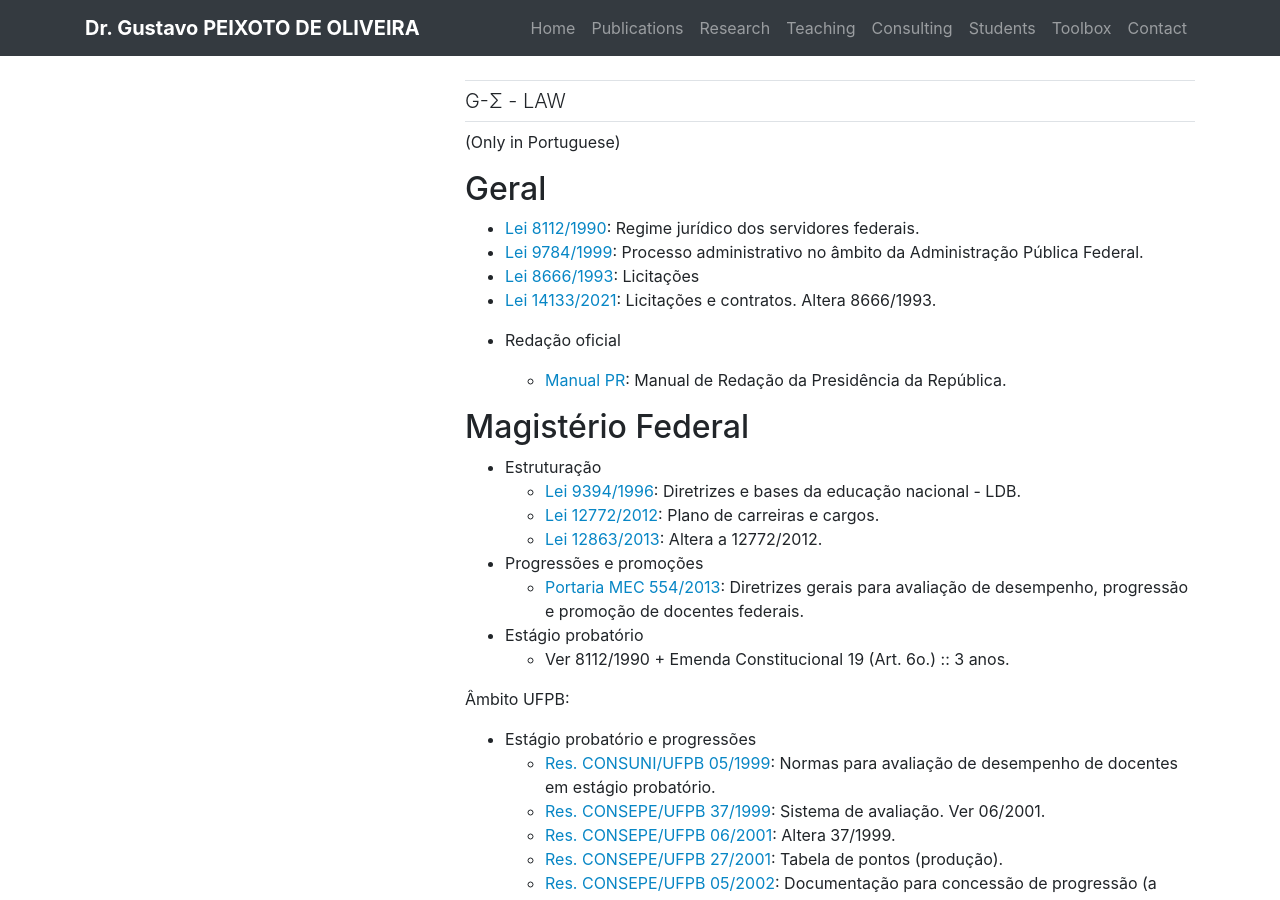
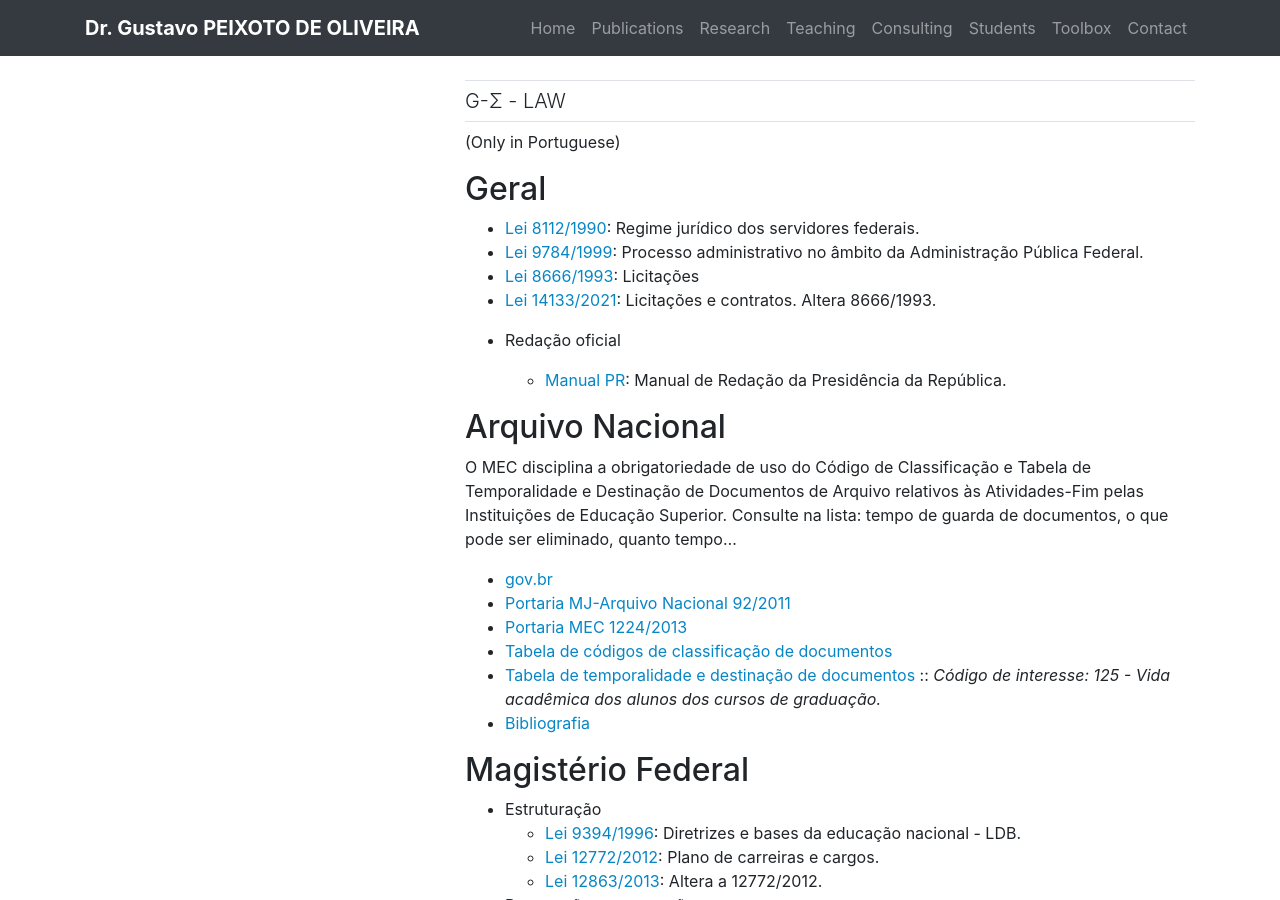
Before and after one commit to gcpeixoto/gcpeixoto.github.io, a Jekyll site: the page built from _toolbox/G-w-law.md, in a window 1280 px wide and 900 px high. Built offline with Jekyll 4.4.1, drawn with Linux system fonts in a browser that asks for light colours.

Commit message:
Classificação de documentos

```diff
--- a/_toolbox/G-w-law.md
+++ b/_toolbox/G-w-law.md
@@ -14,6 +14,19 @@
 - Redação oficial
 
 	- [Manual PR](../_media/files/leis/manual-redacao-presidencia.pdf): Manual de Redação da Presidência da República.
+
+
+## Arquivo Nacional
+
+O MEC disciplina a obrigatoriedade de uso do Código de Classificação e Tabela de Temporalidade e Destinação de Documentos de Arquivo relativos às Atividades-Fim pelas Instituições de Educação Superior. Consulte na lista: tempo de guarda de documentos, o que pode ser eliminado, quanto tempo...
+
+- [gov.br](https://www.gov.br/arquivonacional/pt-br/servicos/gestao-de-documentos/orientacao-tecnica-1/codigo-de-classificacao-e-tabela-de-temporalidade-e-destinacao-de-documentos-de-arquivo)
+- [Portaria MJ-Arquivo Nacional 92/2011](http://antigo.arquivonacional.gov.br/images/conteudo/servicos_ao_governo/Codigos_tabelas/portaria_an_n92_23_09_2011.pdf)
+- [Portaria MEC 1224/2013](https://pesquisa.in.gov.br/imprensa/jsp/visualiza/index.jsp?data=19/12/2013&jornal=1&pagina=105&totalArquivos=384)
+- [Tabela de códigos de classificação de documentos](http://antigo.arquivonacional.gov.br/images/conteudo/servicos_ao_governo/Codigos_tabelas/portaria_n0922011_codigo_de_classificacao_de_documentos_.pdf)
+- [Tabela de temporalidade e destinação de documentos](http://antigo.arquivonacional.gov.br/images/conteudo/servicos_ao_governo/Codigos_tabelas/portaria_n0922011_tabela_de_temporalidade_e_destinao.pdf) :: _Código de interesse: 125 - Vida acadêmica dos alunos dos cursos de graduação._
+- [Bibliografia](http://antigo.arquivonacional.gov.br/images/conteudo/servicos_ao_governo/Codigos_tabelas/portaria_n0922011_bibliografia_e_referencias.pdf)
+
 
 ## Magistério Federal
 
```
